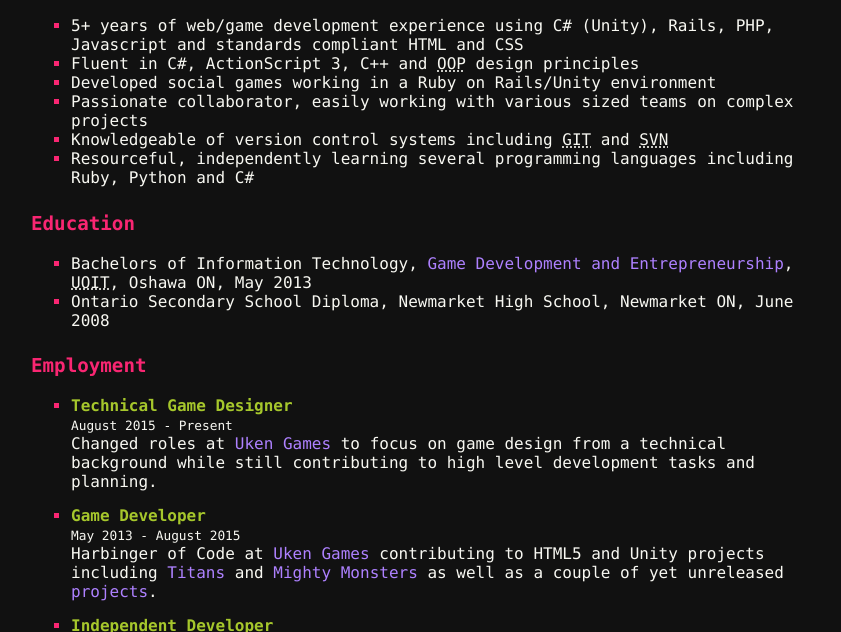
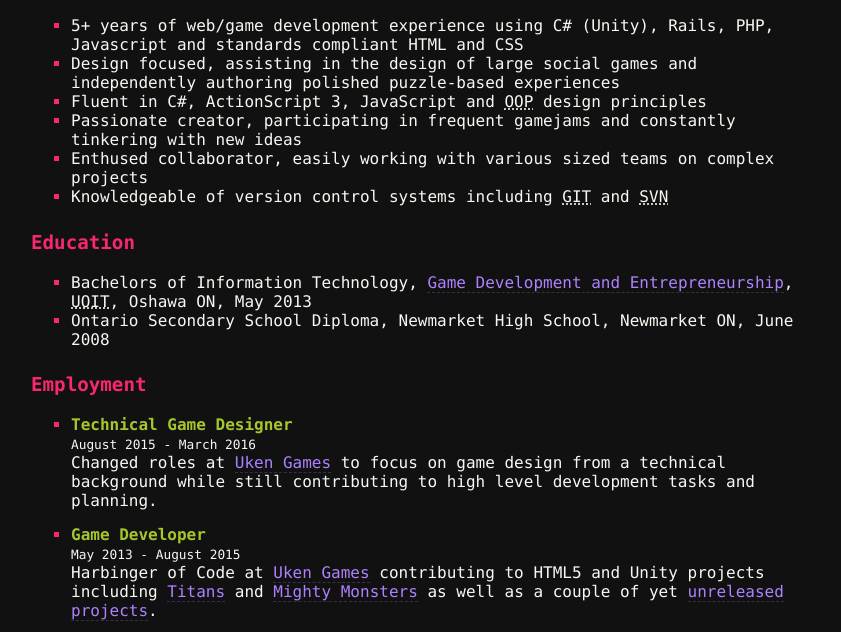
Before and after one commit to onefifth/onefifth.github.io, a plain HTML site: page zanderMilroyResume.html in a window 1280 px wide. Shown: the part 119-751 px from the top of the page, without its empty margins (219-1060 px from the left). Drawn offline with Linux system fonts and the light colour scheme.

Commit message:
Minor resume update

```diff
--- a/zanderMilroyResume.html
+++ b/zanderMilroyResume.html
@@ -20,6 +20,7 @@
             h1 {
                 margin:0;
                 color:#A6C72C;
+                text-decoration:none;
             }
             h2 {
                 font-size:1.2em;
@@ -31,7 +32,7 @@
                 color:#F92672;
                 padding-top:5px;
             }
-			ul, ol{
+            ul, ol {
                 list-style:square;
             }
             li {
@@ -46,13 +47,16 @@
                 margin-top:15px;
                 color:#A6C72C;
             }
-			a{
+            a {
                 text-decoration:none;
                 color:#AE81FF;
             }
             p {
                 margin:0;
                 color:#F8F8F2;
+            }
+            p a {
+                border-bottom: 1px dashed rgba(174, 129, 255, 0.25);
             }
             .contact {
                 float:right;
@@ -65,22 +69,24 @@
         </style>
     </head>
     <body>
+        <a href='index.html'>
         <h1>Zander Milroy</h1>
         <h2>Designer, Developer, Dreamer</h2>
+        </a>
         <span class="contact">
             <ul>
-				<li><a href="http://twitter.com/#!/onefifth">@onefifth</a></li>
+                <li><a href="https://twitter.com/onefifth">@onefifth</a></li>
                 <li>zander.milroy at gmail</li>
             </ul>
         </span>
         <h3>Skills and Experience</h3>
         <ul>
             <li><p>5+ years of web/game development experience using C# (Unity), Rails, PHP, Javascript and standards compliant HTML and CSS</p></li>
-			<li><p>Fluent in C#, ActionScript 3, C++ and <acronym title="Object Oriented Programming">OOP</acronym> design principles</p></li>
-			<li><p>Developed social games working in a Ruby on Rails/Unity environment</p></li>
-			<li><p>Passionate collaborator, easily working with various sized teams on complex projects</p></li>
+            <li><p>Design focused, assisting in the design of large social games and independently authoring polished puzzle-based experiences</p></li>
+            <li><p>Fluent in C#, ActionScript 3, JavaScript and <acronym title="Object Oriented Programming">OOP</acronym> design principles</p></li>
+            <li><p>Passionate creator, participating in frequent gamejams and constantly tinkering with new ideas</p></li>
+            <li><p>Enthused collaborator, easily working with various sized teams on complex projects</p></li>
             <li><p>Knowledgeable of version control systems including <acronym title="Acronyms are silly">GIT</acronym> and <acronym title="Subversion">SVN</acronym></p></li>
-			<li><p>Resourceful, independently learning several programming languages including Ruby, Python and C#</p></li>
         </ul>
         <h3>Education</h3>
         <ol>
@@ -91,18 +97,18 @@
         <ul>
             <li>
                 <h2>Technical Game Designer</h2>
-				<span class="date">August 2015 - Present</span>
+                <span class="date">August 2015 - March 2016</span>
                 <p>Changed roles at <a href="http://www.uken.com/">Uken Games</a> to focus on game design from a technical background while still contributing to high level development tasks and planning.</p>
             </li>
             <li>
                 <h2>Game Developer</h2>
                 <span class="date">May 2013 - August 2015</span>
-				<p>Harbinger of Code at <a href="http://www.uken.com/">Uken Games</a> contributing to HTML5 and Unity projects including <a href="http://www.uken.com/titans">Titans</a> and <a href="http://www.mightymonsters.com/">Mighty Monsters</a> as well as a couple of yet unreleased <a href="https://twitter.com/projsilvergame">projects</a>.</p>
+                <p>Harbinger of Code at <a href="http://www.uken.com/">Uken Games</a> contributing to HTML5 and Unity projects including <a href="http://www.uken.com/titans">Titans</a> and <a href="http://www.mightymonsters.com/">Mighty Monsters</a> as well as a couple of yet <a href="https://www.youtube.com/watch?v=1zca5fBcT94">unreleased</a> <a href="https://twitter.com/projsilvergame">projects</a>.</p>
             </li>
             <li>
                 <h2>Independent Developer</h2>
                 <span class="date">October 2009 - Present</span>
-				<p>Developed Coins a puzzle game for iOS, Android, Blackberry Playbook and Web using Adobe AIR authoring tools. Created and released the successful flash game <a href="http://www.kongregate.com/games/Onefifth/flood-fill">Flood Fill</a> and generally participating in local game jams and doing <a href="https://twitter.com/onefifth/status/542153678262906881">cool projects</a> when the opportunity arises.</p>
+                <p>Developed Coins, a puzzle game for iOS, Android, Blackberry Playbook and Web using Adobe AIR authoring tools. Created and released the successful flash game <a href="http://www.kongregate.com/games/Onefifth/flood-fill">Flood Fill</a> and generally participating in local <a href="http://globalgamejam.org/2016/games/cooldog-personal-assistant">game jams</a> and doing <a href="https://twitter.com/onefifth/status/542153678262906881">cool projects</a> when the opportunity arises.</p>
             </li>
             <li>
                 <h2>Web Developer</h2>
```
Lines whose indentation alone changed are shown as unchanged.
